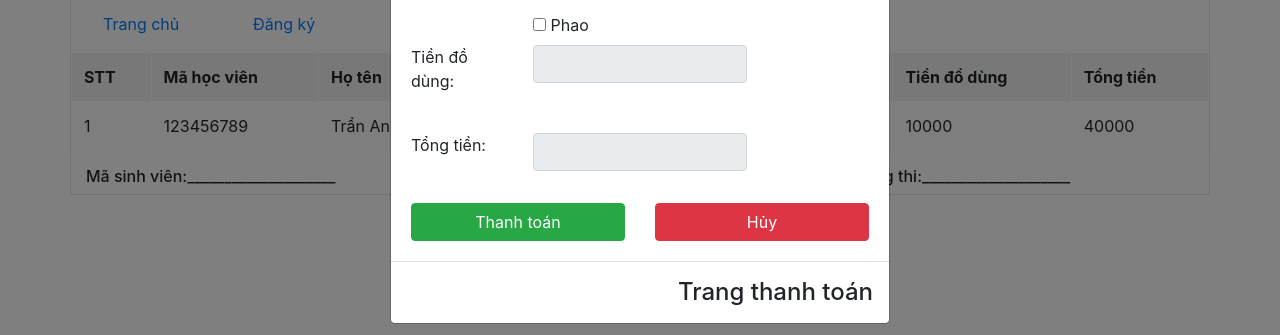
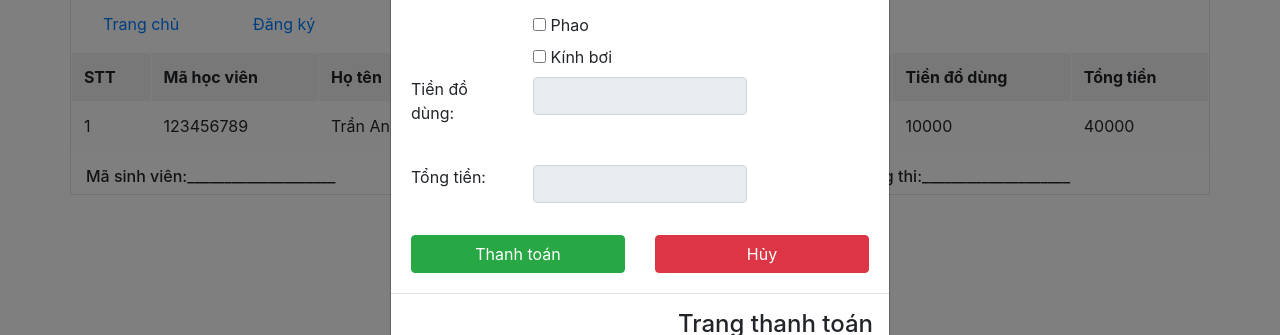
Before and after one commit to Chinhle0803/tuan8, a plain HTML site: page html/index.html in a window 1280 px wide. Both pictures are taken after a click on the link "Đăng ký". Shown: the part 465-800 px from the top of the page. Drawn offline with Linux system fonts and the light colour scheme.

Commit message:
Update index.html

```diff
--- a/html/index.html
+++ b/html/index.html
@@ -229,6 +229,15 @@
 
                                 <div class="row p-1">
                                     <div class="col-4 col-sm-3">
+                                        <label for=""></label>
+                                    </div>
+                                    <div class="col-8 col-sm-6">
+                                        <input type="checkbox" name="chkDoDung" class="chkDoDung" value="70000"> Kính bơi
+                                    </div>
+                                </div>
+
+                                <div class="row p-1">
+                                    <div class="col-4 col-sm-3">
                                         <label>Tiền đồ dùng:</label>
                                     </div>
                                     <div class="col-8 col-sm-6">
```
